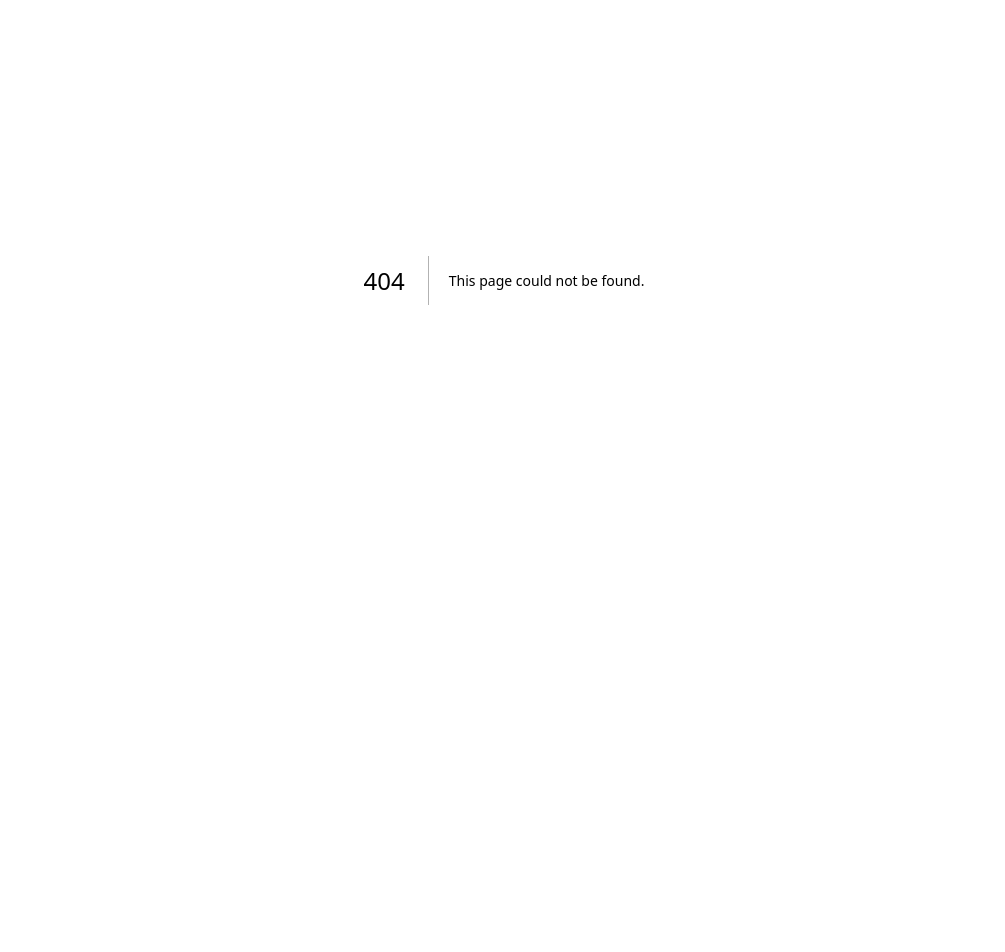
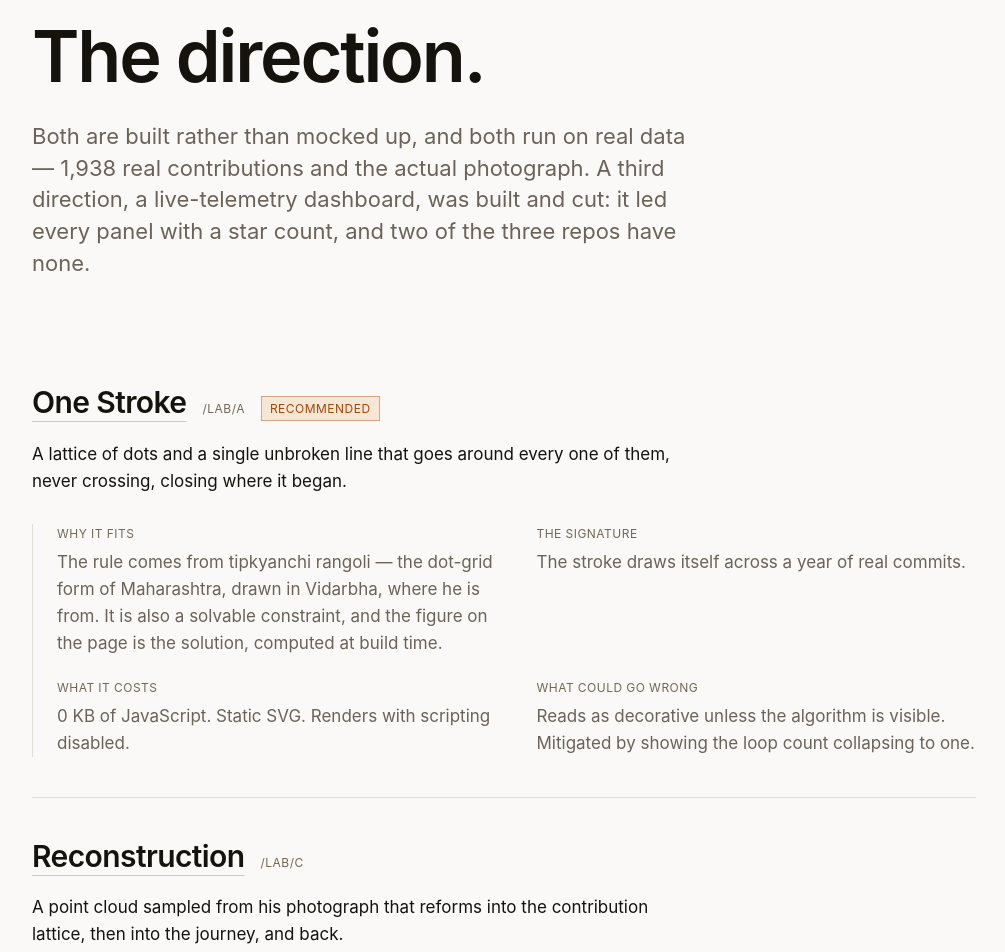
Before and after one commit to harshitwandhare/portfolio, a Next.js app: page / in a window 1280 px wide. Before the commit this address had no page. Shown: the part 120-1072 px from the top of the page, without its empty margins (136-1141 px from the left). Before the commit the page ends 800 px from the top, so only its background shows below. Built offline with nearby package versions, Linux system fonts and the light colour scheme.

Commit message:
feat: add the concept index with the trade-offs written down

```diff
--- /dev/null
+++ b/app/page.tsx
@@ -0,0 +1,87 @@
+import Link from 'next/link'
+
+export const metadata = { title: 'Three concepts — Harshit Wandhare' }
+
+const CONCEPTS = [
+  {
+    slug: 'a',
+    name: 'One Stroke',
+    idea: 'A lattice of dots and a single unbroken line that goes around every one of them, never crossing, closing where it began.',
+    why: 'The rule comes from tipkyanchi rangoli — the dot-grid form of Maharashtra, drawn in Vidarbha, where he is from. It is also a solvable constraint, and the figure on the page is the solution, computed at build time.',
+    signature: 'The stroke draws itself across a year of real commits.',
+    cost: '0 KB of JavaScript. Static SVG. Renders with scripting disabled.',
+    risk: 'Reads as decorative unless the algorithm is visible. Mitigated by showing the loop count collapsing to one.',
+    recommended: true,
+  },
+  {
+    slug: 'c',
+    name: 'Reconstruction',
+    idea: 'A point cloud sampled from his photograph that reforms into the contribution lattice, then into the journey, and back.',
+    why: 'Maximum memorability, and the option closest to the 3D scroll spectacle he was drawn to.',
+    signature: 'His own figure dissolving into the record of his work.',
+    cost: 'The heaviest of the two — a canvas render loop that runs continuously.',
+    risk: 'Built and rejected. With the only photograph on file the cloud reads as noise rather than a person, and the genre signals creative developer — the exact misread that costs him backend roles. Kept here so the verdict is visible rather than asserted.',
+    recommended: false,
+  },
+] as const
+
+export default function Home() {
+  return (
+    <main id="main" className="mx-auto max-w-5xl px-6 py-24 lg:px-10">
+      <p className="mono text-fg-faint">concept lab</p>
+      <h1 className="mt-6 max-w-3xl text-[length:var(--text-display)] font-semibold leading-[1.02] tracking-[-0.03em]">
+        The direction.
+      </h1>
+      <p className="mt-7 max-w-2xl text-[length:var(--text-lede)] leading-[1.45] text-fg-muted">
+        Both are built rather than mocked up, and both run on real data — 1,938 real contributions
+        and the actual photograph. A third direction, a live-telemetry dashboard, was built and cut:
+        it led every panel with a star count, and two of the three repos have none.
+      </p>
+
+      <div className="mt-16 space-y-px bg-line">
+        {CONCEPTS.map((c) => (
+          <article key={c.slug} className="bg-bg py-10">
+            <div className="flex flex-wrap items-baseline gap-4">
+              <Link
+                href={`/lab/${c.slug}`}
+                className="text-3xl font-semibold tracking-[-0.02em] underline decoration-line-strong decoration-1 underline-offset-[6px] hover:decoration-accent"
+              >
+                {c.name}
+              </Link>
+              <span className="mono text-fg-faint">/lab/{c.slug}</span>
+              {c.recommended && (
+                <span className="mono border border-accent/40 bg-accent-soft px-2 py-0.5 text-accent">
+                  recommended
+                </span>
+              )}
+            </div>
+
+            <p className="mt-5 max-w-2xl text-fg">{c.idea}</p>
+
+            <dl className="mt-7 grid gap-x-10 gap-y-5 border-l border-line pl-6 sm:grid-cols-2">
+              {[
+                ['why it fits', c.why],
+                ['the signature', c.signature],
+                ['what it costs', c.cost],
+                ['what could go wrong', c.risk],
+              ].map(([k, v]) => (
+                <div key={k}>
+                  <dt className="mono text-fg-faint">{k}</dt>
+                  <dd className="mt-1.5 text-fg-muted">{v}</dd>
+                </div>
+              ))}
+            </dl>
+          </article>
+        ))}
+      </div>
+
+      <p className="mono-note mt-16 max-w-3xl border-t border-line pt-8 text-fg-muted">
+        my recommendation — One Stroke. The dot lattice and the contribution grid are the same
+        shape, so a single surface carries both the generative figure and the real record of work.
+        Star counts stay off the page entirely except where the number is genuinely large; the proof
+        strip leads with commits, users and the documented rating instead — all four of which stay
+        true regardless of how any repo trends.
+      </p>
+    </main>
+  )
+}
```
